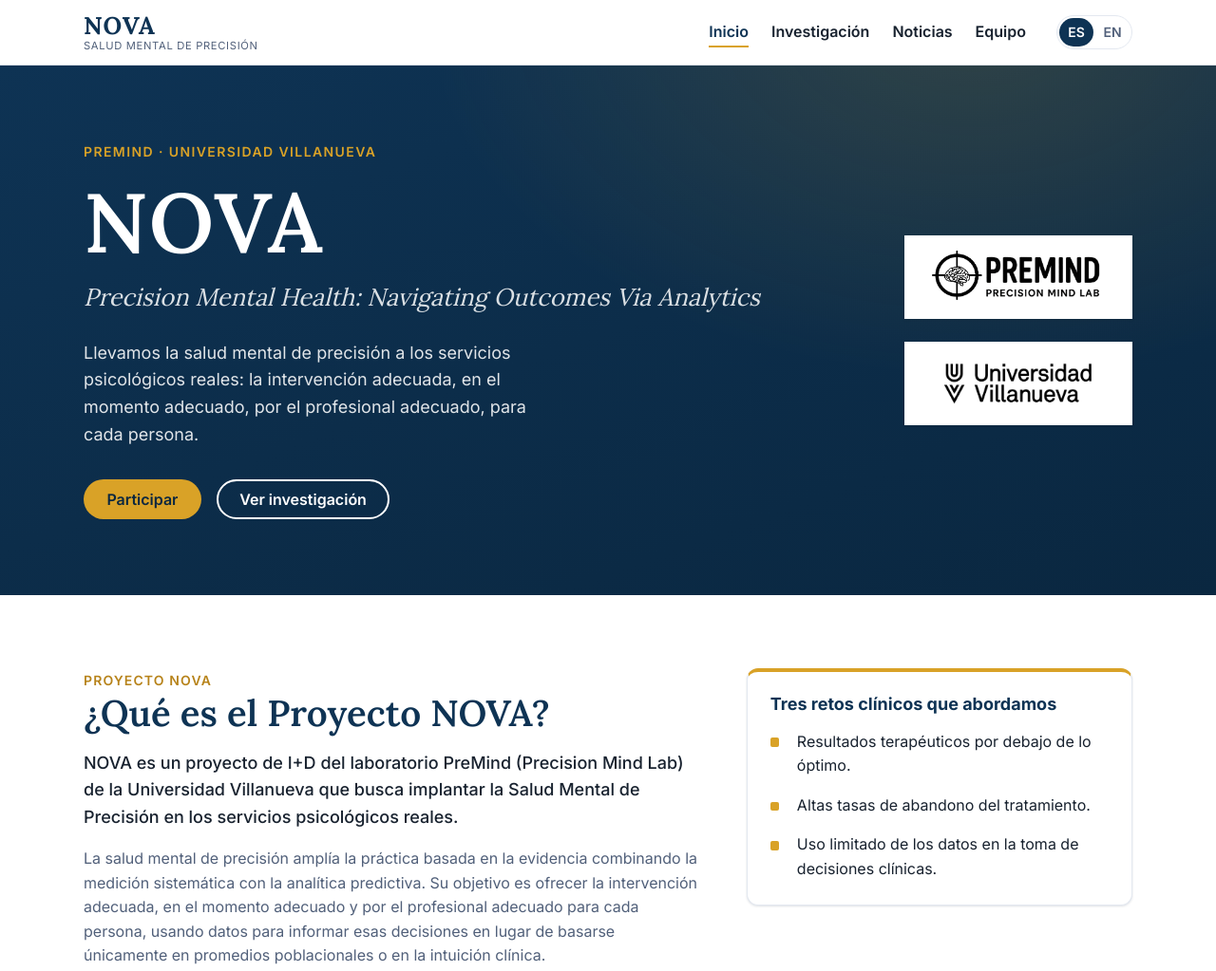
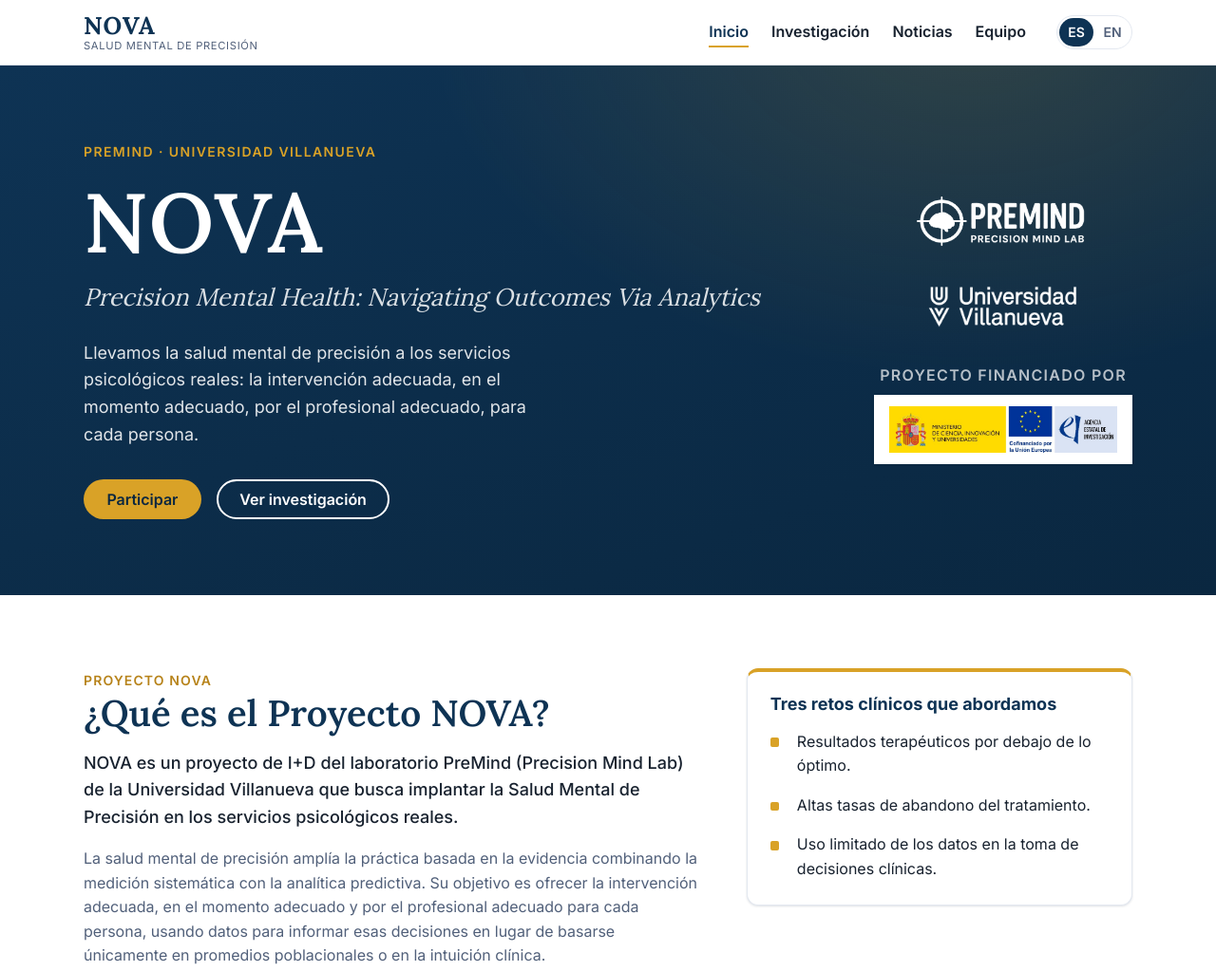
Before and after one commit to martinsps/martinsps.github.io, an Astro site: page / in a window 1280 px wide. Shown: the top 1023 px of the page at 95% size. Built offline with nearby package versions, Linux system fonts and the light colour scheme; Astro itself is replaced by a stand-in of ours.

Commit message:
Improve hero logos

```diff
--- a/src/components/sections/Hero.astro
+++ b/src/components/sections/Hero.astro
@@ -1,5 +1,7 @@
 ---
+import { Image } from 'astro:assets';
 import { useTranslations, localizePath, type Lang } from '../../i18n/utils';
+import logoMinisterio from '../../assets/funders/logoMinisterio.jpeg';
 
 interface Props {
   lang: Lang;
@@ -22,8 +24,9 @@
         </a>
       </div>
     </div>
+    <div class="hero__brands">
       <ul class="hero__logos" aria-label={t.hero.partners}>
-      <li class="hero__logo-chip">
+        <li>
           <img
             class="hero__logo"
             src="/logos/premind.png"
@@ -33,7 +36,7 @@
             loading="eager"
           />
         </li>
-      <li class="hero__logo-chip">
+        <li>
           <img
             class="hero__logo"
             src="/logos/villanueva.png"
@@ -44,6 +47,19 @@
           />
         </li>
       </ul>
+      <div class="hero__funder">
+        <span class="hero__funder-label">{t.footer.fundedBy}</span>
+        <div class="hero__funder-chip">
+          <Image
+            src={logoMinisterio}
+            alt={t.footer.funder}
+            width={1600}
+            height={328}
+            loading="eager"
+          />
+        </div>
+      </div>
+    </div>
   </div>
 </section>
 
@@ -107,31 +123,58 @@
     color: var(--color-primary);
     border-color: var(--color-on-primary);
   }
+  .hero__brands {
+    flex: 0 0 auto;
+    display: flex;
+    flex-direction: column;
+    align-items: stretch;
+    gap: var(--space-8);
+  }
   .hero__logos {
     display: flex;
     flex-direction: column;
-    align-items: stretch;
-    gap: var(--space-6);
-    flex: 0 0 auto;
+    align-items: center;
+    gap: var(--space-8);
     margin: 0;
     padding: 0;
     list-style: none;
   }
-  .hero__logo-chip {
-    display: inline-flex;
-    align-items: center;
-    justify-content: center;
-    background: #fff;
-    border-radius: var(--radius-md);
-    padding: var(--space-4) var(--space-6);
-    box-shadow: 0 1px 3px rgba(0, 0, 0, 0.12);
-  }
   .hero__logo {
     height: 3.5rem;
-    width: 12rem;
+    width: 13rem;
     object-fit: contain;
     object-position: center;
     display: block;
+    /* The source logos are solid black on a transparent background;
+       turn them white so they read on the dark hero without a chip. */
+    filter: brightness(0) invert(1);
+  }
+  /* The funder logo is an official multicolour mark and must keep its
+     colours, so it stays on a white plate. */
+  .hero__funder {
+    display: flex;
+    flex-direction: column;
+    align-items: center;
+    gap: var(--space-2);
+  }
+  .hero__funder-label {
+    font-size: var(--fs-200);
+    font-weight: 600;
+    letter-spacing: 0.08em;
+    text-transform: uppercase;
+    color: color-mix(in srgb, var(--color-on-primary) 70%, transparent);
+  }
+  .hero__funder-chip {
+    background: #fff;
+    border-radius: var(--radius-md);
+    padding: var(--space-3) var(--space-4);
+    box-shadow: 0 1px 3px rgba(0, 0, 0, 0.12);
+  }
+  .hero__funder-chip img {
+    display: block;
+    width: 100%;
+    max-width: 15rem;
+    height: auto;
   }
   /* When the two columns no longer fit, drop the logos below the content,
      centered and laid out horizontally. */
@@ -143,19 +186,22 @@
     .hero__content {
       flex: 1 1 auto;
     }
+    .hero__brands {
+      align-items: center;
+      margin-top: var(--space-6);
+    }
     .hero__logos {
       flex-direction: row;
       flex-wrap: wrap;
       align-items: center;
       justify-content: center;
-      gap: var(--space-6);
-      margin-top: var(--space-6);
+      gap: var(--space-8);
     }
   }
   @media (max-width: 30rem) {
     .hero__logo {
       height: 2.75rem;
-      width: 9.5rem;
+      width: 10.5rem;
     }
   }
 </style>
```
Lines whose indentation alone changed are shown as unchanged.
